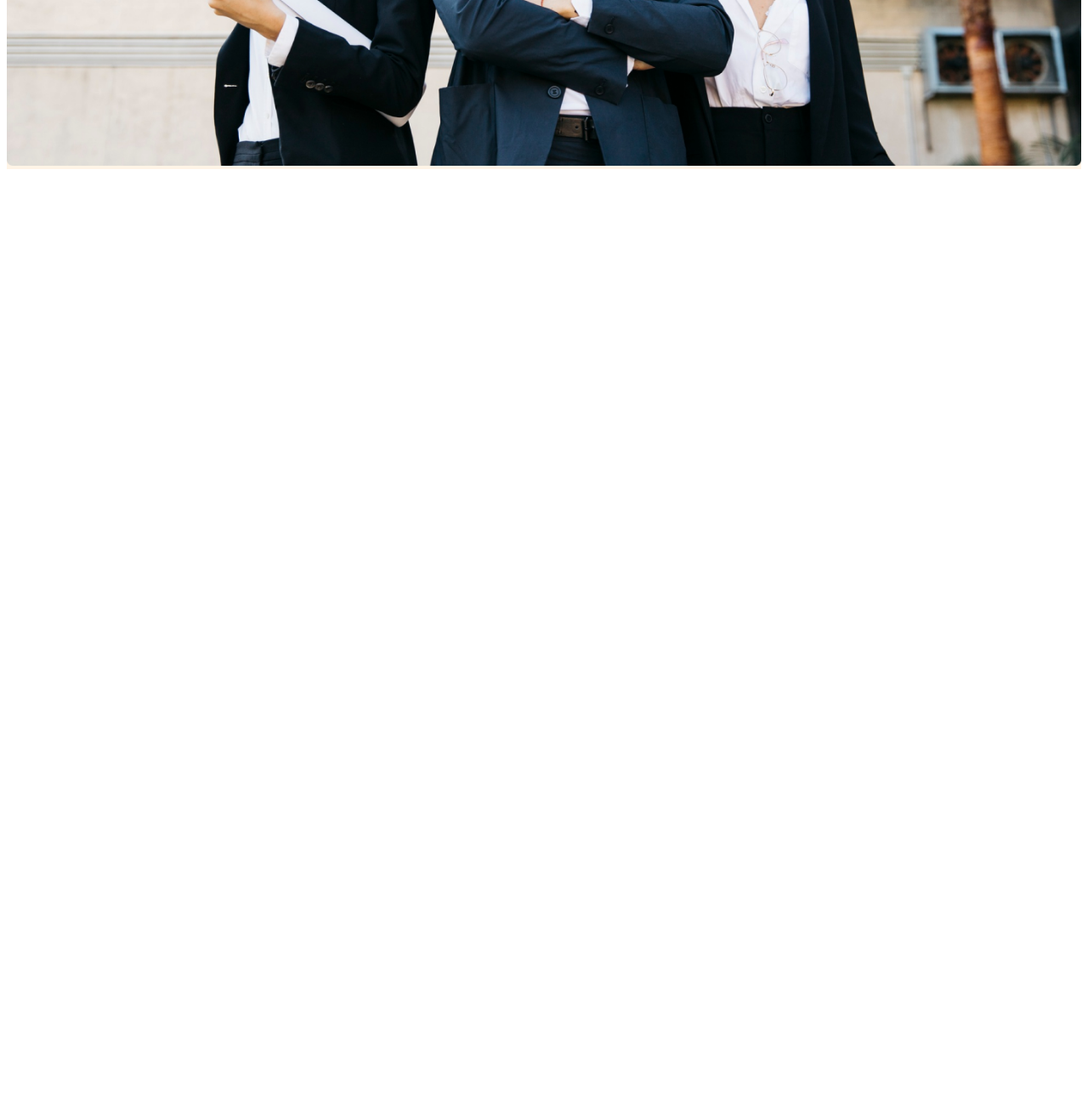
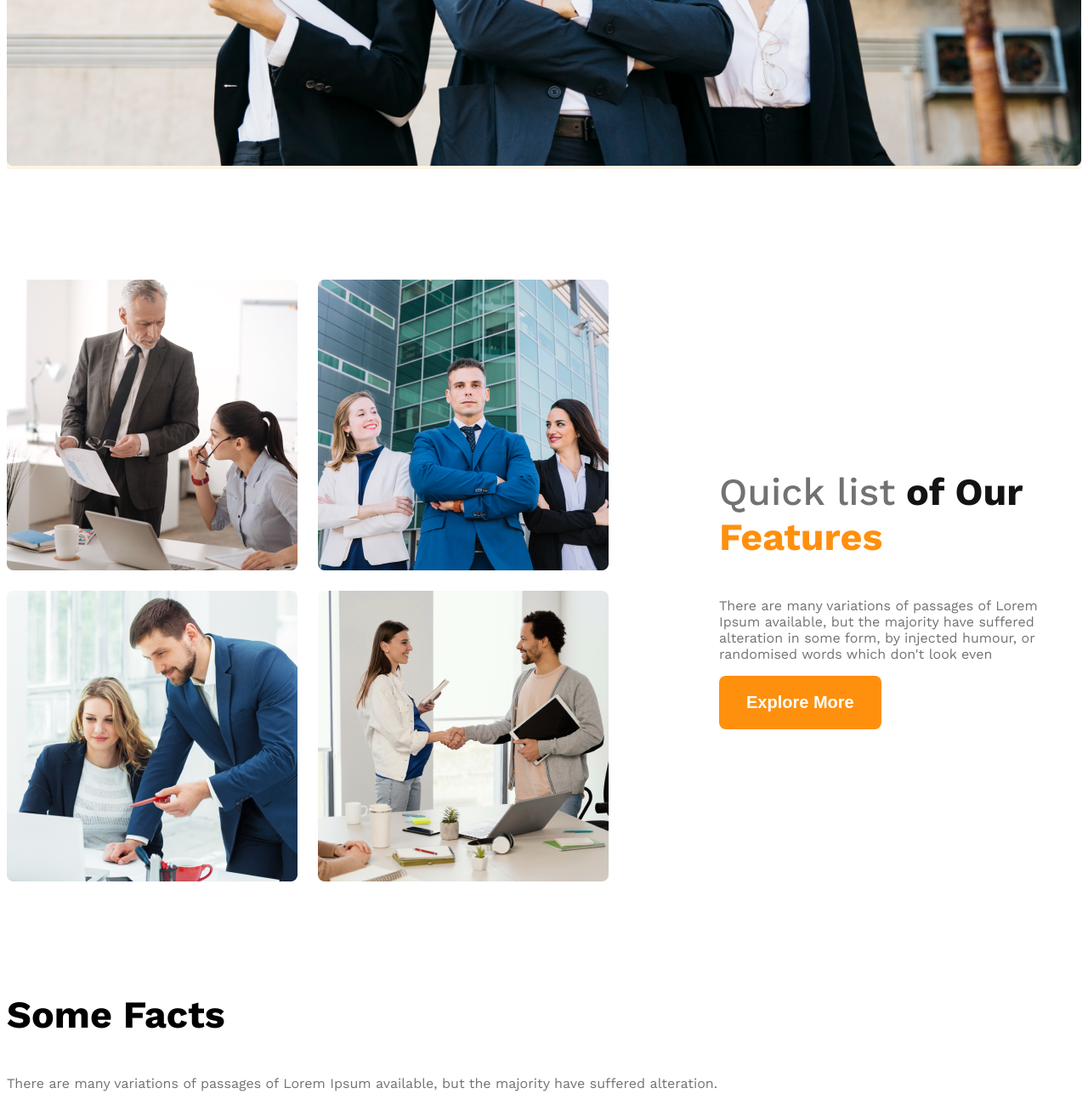
Before and after one commit to atiahrakhi/g3-architects-responsive-website, a plain HTML site: page index.html in a window 1280 px wide. Shown: the part 975-2275 px from the top of the page at 85% size. Before the commit the page ends 1182 px from the top, so only its background shows below. Drawn offline with nearby package versions, Linux system fonts and the light colour scheme.

Commit message:
added some fact item

```diff
--- a/index.html
+++ b/index.html
@@ -11,7 +11,7 @@
 <body class="work-sans-font">
     <header class="bg-light">
         <nav class="navbar display-flex">
-            <h3 class="brand">G3 Architects</h3>
+            <h3 class="brand text-dark-gray">G3 Architects</h3>
             <ul class="nav-links display-flex">
                 <li class="nav-item"><a href="" class="nav-link text-gray">Home</a></li>
                 <li class="nav-item"><a href="" class="nav-link text-gray">About</a></li>
@@ -31,6 +31,30 @@
 
     </header>
     <main>
+        <!-- team section start -->
+        <section class="teams display-flex">
+            <div class="team-img-container">
+                <img src="images/team1.png" alt="two architect discussing about design">
+                <img src="images/team2.png" alt="">
+                <img src="images/team3.png" alt="">
+                <img src="images/team4.png" alt="">
+
+            </div>
+            <div class="our-features">
+                <h3 class="section-title"><span id="quick-list" class="text-light-gray" >Quick list</span> <span class="text-dark-gray">of Our</span> <span class="text-primary">Features</span></h3>
+                <p class="feature-description text-light-gray">There are many variations of passages of Lorem Ipsum available, but the majority have suffered alteration in some form, by injected humour, or randomised words which don't look even</p>
+                <button class="btn-primary">Explore More</button>
+            </div>
+        </section>
+        <!-- features will enjoy -->
+         <section>
+
+         </section>
+         <!-- some facts -->
+          <section>
+             <h3 class="section-title">Some Facts</h3>
+             <p class="text-light-gray">There are many variations of passages of Lorem Ipsum available, but the majority have suffered alteration.</p>
+          </section>
 
     </main>
     <footer>
--- a/styles/architects.css
+++ b/styles/architects.css
@@ -16,6 +16,10 @@
 .bg-light{
     background-color: rgba(255, 144, 14, 0.1);
 }
+/* dark 01 */
+.text-dark-gray{
+    color: #131313;
+}
 
 /* dark 02 */
 .text-gray{
@@ -26,6 +30,13 @@
 .text-light-gray{
     color: #727272;
 }
+.text-primary{
+    color: #FF900E;
+}
+.section-title{
+    font-size: 2.8rem;
+    font-weight: 700;
+ }
 
 .btn-primary{
     background-color: rgba(255, 144, 14, 1) ;
@@ -37,6 +48,15 @@
     padding: 20px 32px;
 
 }
+
+main{
+    max-width: 1440px;
+    margin: 0 auto;
+}
+main > section{
+    margin-top: 130px;
+}
+
 /* header styles */
 
 
@@ -83,10 +103,51 @@
  .banner-image{
     width: 100%;
  }
+
+
+ /* team and feature related style */
+ .teams{
+    align-items: center;
+ }
+ .team-img-container{
+    display: grid;
+    grid-template-columns: repeat(2, 1fr);
+    gap: 24px;
+ }
+ .our-features{
+    margin-left: 130px;
+    max-width: 537px;
+    border-radius: 8px;
+    background-color: #FFFFFF;
+    gap: 32px;
+ }
+
+#quick-list{
+    font-weight: 500;
+}
+
+
+
  /* responsive media query */
  @media screen and (max-width: 576px) {
-    .navbar, .nav-links{
+    .navbar, .nav-link, .teams{
         flex-direction: column;
+    }
+    .team-img-container{
+        grid-template-columns: repeat(1,1fr);
+    }
+    .our-features{
+        margin: 20px;
     }
 
  }
+ /* medium size device */
+ @media screen and (min-width:576px) and (max-width
+ :992px) {
+    .teams{
+        flex-direction: column;
+    }
+    .our-features{
+        margin: 50px auto ;
+    }
+ }
```
